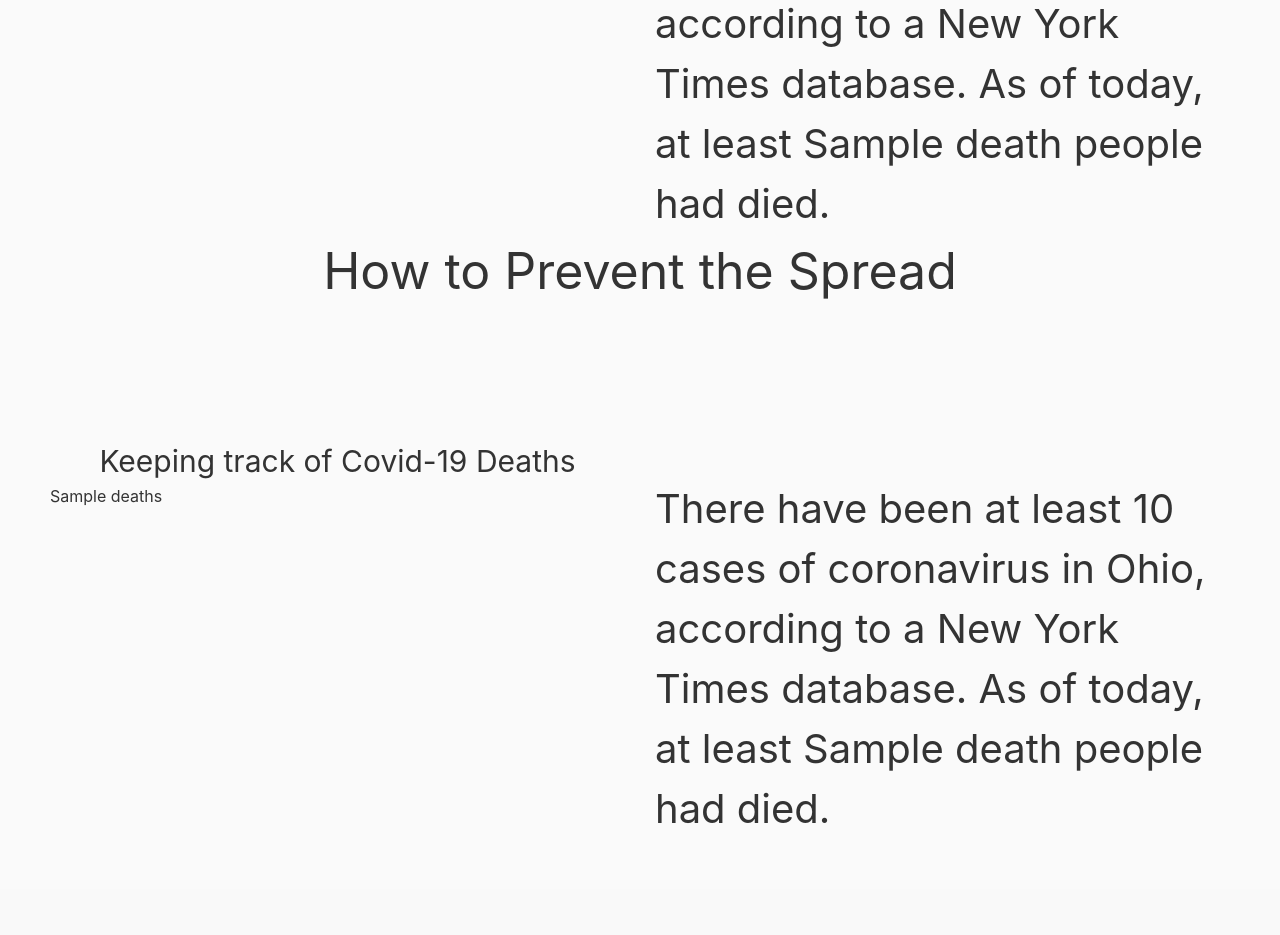
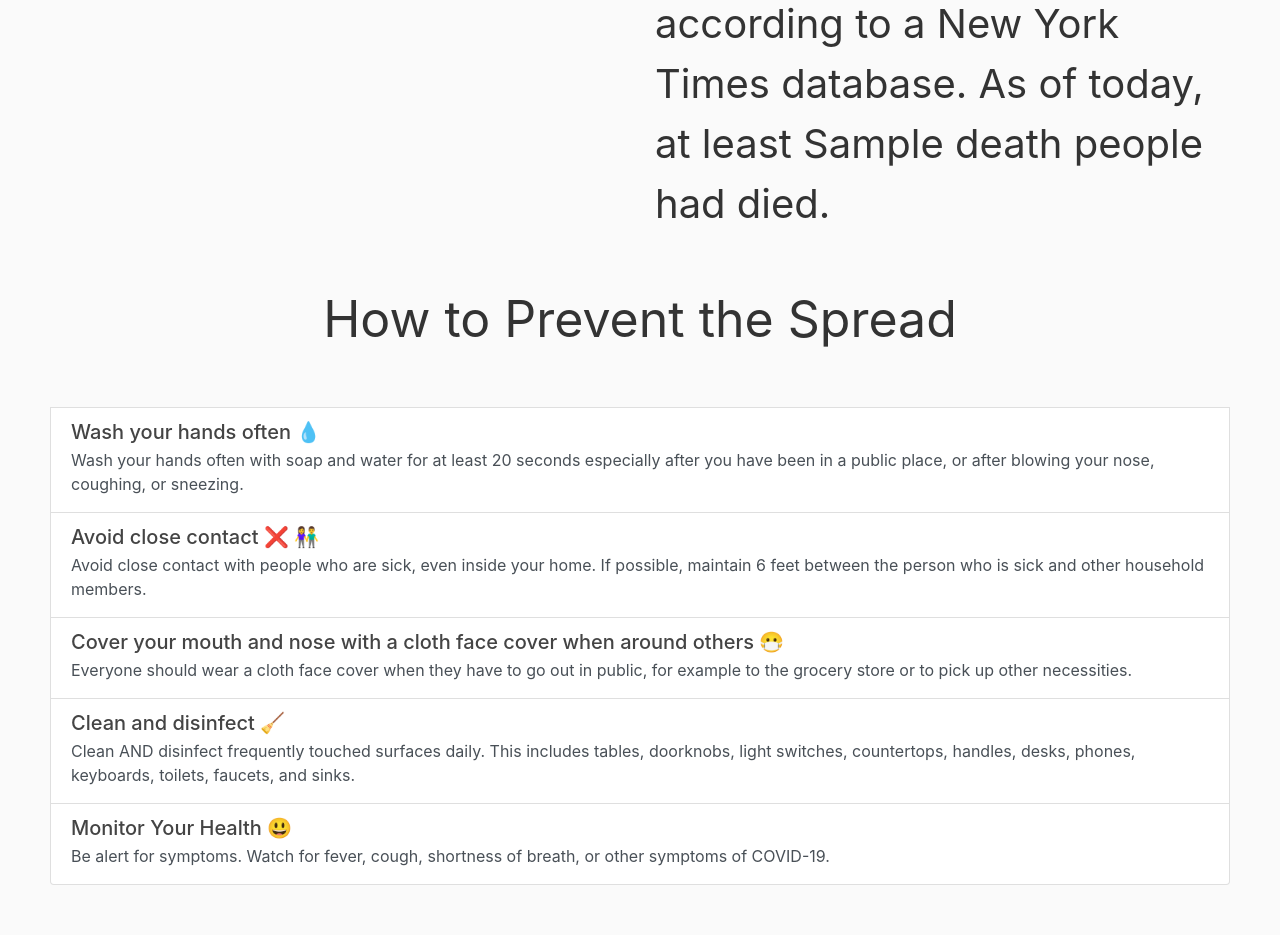
Before and after one commit to BD33/ohiovscovid, a Django app: template covid/templates/covid/home.html in a window 1280 px wide. Shown: the part 933-1868 px from the top of the page. Before the commit the page ends 1756 px from the top, so only its background shows below. Run offline with Django 3.2, Linux system fonts and the light colour scheme; the template is opened without the code that fills it: most values are stand-ins (such as "Sample title", 1, 10 or a date in 2020); some libraries are stand-ins or nearby versions.

Commit message:
Added prevention steps

```diff
--- a/covid/static/covid/main.css
+++ b/covid/static/covid/main.css
@@ -124,6 +124,14 @@ body {
   margin-bottom: 50px;
 }
 
+.preventSpread{
+  text-align: center;
+  font-size: 50px;
+  margin-bottom: 50px;
+  margin-top: 50px;
+
+}
+
 .graphTitle {
   margin-top: 80px;
   text-align: center;
--- a/covid/templates/covid/home.html
+++ b/covid/templates/covid/home.html
@@ -55,23 +55,43 @@
         </div>
     </div>
 
+    <div class="list-group mt-5">
+
     <div class="mainHead">
         How to Prevent the Spread
     </div>
-
-
-    <div class="row justify-content-cemter">
-        <div class="col-6">
-           <div class ="graphTitle"> Keeping track of Covid-19 Deaths</div>
-            {{ deaths | safe }}
+        <div class="list-group-item list-group-item-action flex-column align-items-start">
+          <div class="d-flex w-100 justify-content-between">
+            <h5 class="mb-1">Wash your hands often &#128167</h5>
+          </div>
+          <p class="mb-1">Wash your hands often with soap and water for at least 20 seconds especially after you have been in a public place, or after blowing your nose, coughing, or sneezing.</p>
         </div>
-        <div class="col-6">
-            <div class="textBlock">
-                There have been at least {{object.positive }} cases of coronavirus in Ohio, according to a New York Times database. As of today, at least {{ object.death }} people had died.
+        <div class="list-group-item list-group-item-action flex-column align-items-start ">
+            <div class="d-flex w-100 justify-content-between">
+              <h5 class="mb-1">Avoid close contact  &#10060 &#128107</h5>
             </div>
-        </div>
-    </div>
-
+            <p class="mb-1">Avoid close contact with people who are sick, even inside your home. If possible, maintain 6 feet between the person who is sick and other household members.</p>
+          </div>
+          <div class="list-group-item list-group-item-action flex-column align-items-start ">
+            <div class="d-flex w-100 justify-content-between">
+              <h5 class="mb-1">Cover your mouth and nose with a cloth face cover when around others &#128567</h5>
+            </div>
+            <p class="mb-1">Everyone should wear a cloth face cover when they have to go out in public, for example to the grocery store or to pick up other necessities.</p>
+          </div>
+          <div class="list-group-item list-group-item-action flex-column align-items-start">
+            <div class="d-flex w-100 justify-content-between">
+              <h5 class="mb-1">Clean and disinfect &#129529</h5>
+            </div>
+            <p class="mb-1">Clean AND disinfect frequently touched surfaces daily. This includes tables, doorknobs, light switches, countertops, handles, desks, phones, keyboards, toilets, faucets, and sinks.</p>
+          </div>
+          <div class="list-group-item list-group-item-action flex-column align-items-start">
+            <div class="d-flex w-100 justify-content-between">
+              <h5 class="mb-1">Monitor Your Health &#128515</h5>
+            </div>
+            <p class="mb-1">Be alert for symptoms. Watch for fever, cough, shortness of breath, or other symptoms of COVID-19.
+            </p>
+          </div>
+      </div>
 
     </div>
 
--- a/photoSite/settings.py
+++ b/photoSite/settings.py
@@ -25,7 +25,7 @@ SECRET_KEY = 'u%qv5*)^7b40n)$x5l_6-q_5xe+nya2q0-8*4sp0ao^r)s8%u@'
 
 DEBUG = True
 
-ALLOWED_HOSTS = ['ohiovscovid.herokuapp.com']
+ALLOWED_HOSTS = ['ohiovscovid.herokuapp.com','localhost']
 
 
 # Application definition
```
